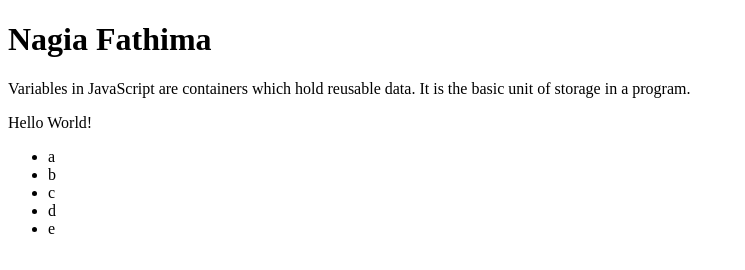
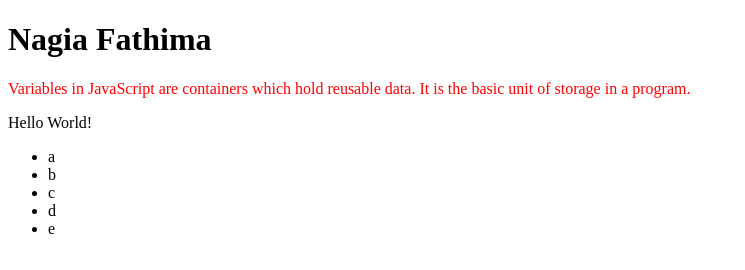
Before and after one commit to NagiaN/GitTutorial, a plain HTML site: page index.html in a window 1280 px wide. Shown: the whole page, without its empty margins (0-745 px from the left). Drawn offline with Linux system fonts and the light colour scheme.

Commit message:
added basic css file

```diff
--- /dev/null
+++ b/app.css
@@ -0,0 +1,7 @@
+
+.my-class2{
+  color : blue;
+}
+.my-class1{
+  color : red;
+}
--- a/index.html
+++ b/index.html
@@ -3,11 +3,12 @@
 <head>
   <meta charset="UTF-8">
   <meta name="viewport" content="width=device-width, initial-scale=1.0">
+  <link rel="stylesheet" href="app.css">
   <title>Trial</title>
 </head>
 <body>
   <h1>Nagia Fathima</h1>
-  <p>Variables in JavaScript are containers which hold reusable data. It is the basic unit of storage in a program.</p>
+  <p class="my-class1 my-class2">Variables in JavaScript are containers which hold reusable data. It is the basic unit of storage in a program.</p>
   <p>Hello World!</p>
   <ul>
     <li>a</li>
```
